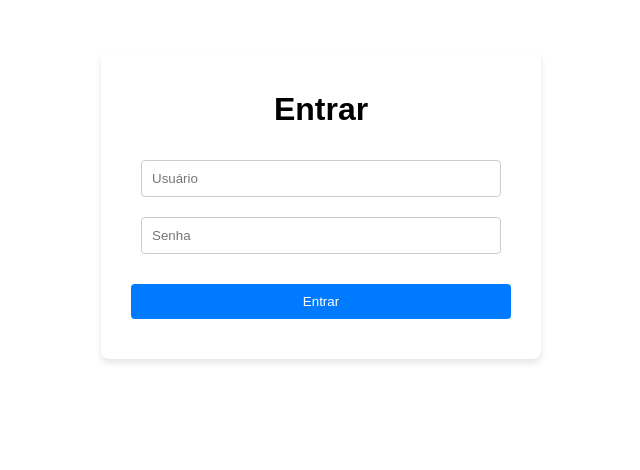
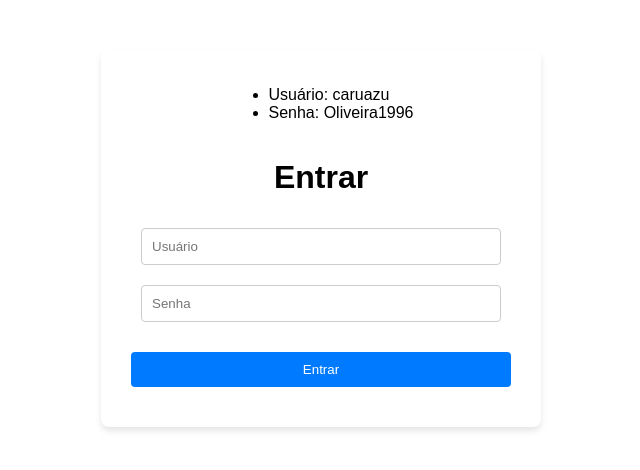
Before and after one commit to caruazu/agendador, a React (Vite) app in the folder frontend/agendadorFrontend/: page /login in a window 1280 px wide. Shown: the top 470 px of the page, without its empty margins (319-959 px from the left). Built offline with nearby package versions, Linux system fonts and the light colour scheme; no server answers.

Commit message:
senha e usuário de teste

```diff
--- a/frontend/agendadorFrontend/src/components/Form.jsx
+++ b/frontend/agendadorFrontend/src/components/Form.jsx
@@ -35,7 +35,14 @@ function Form({ route, method }) {
     };
 
     return (
+
         <form onSubmit={handleSubmit} className="form-container">
+            <div>
+            <ul>
+                <li>Usuário: caruazu</li>
+                <li>Senha: Oliveira1996</li>
+            </ul>
+            </div>
             <h1>{name}</h1>
             <input
                 className="form-input"
```
